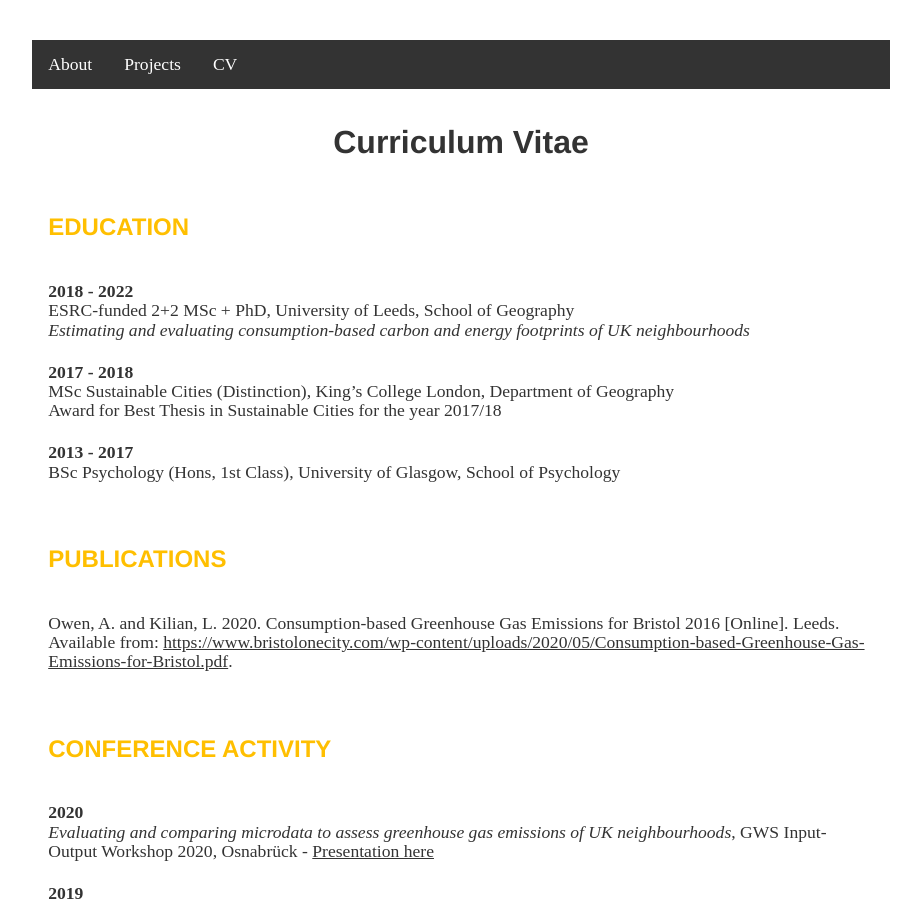
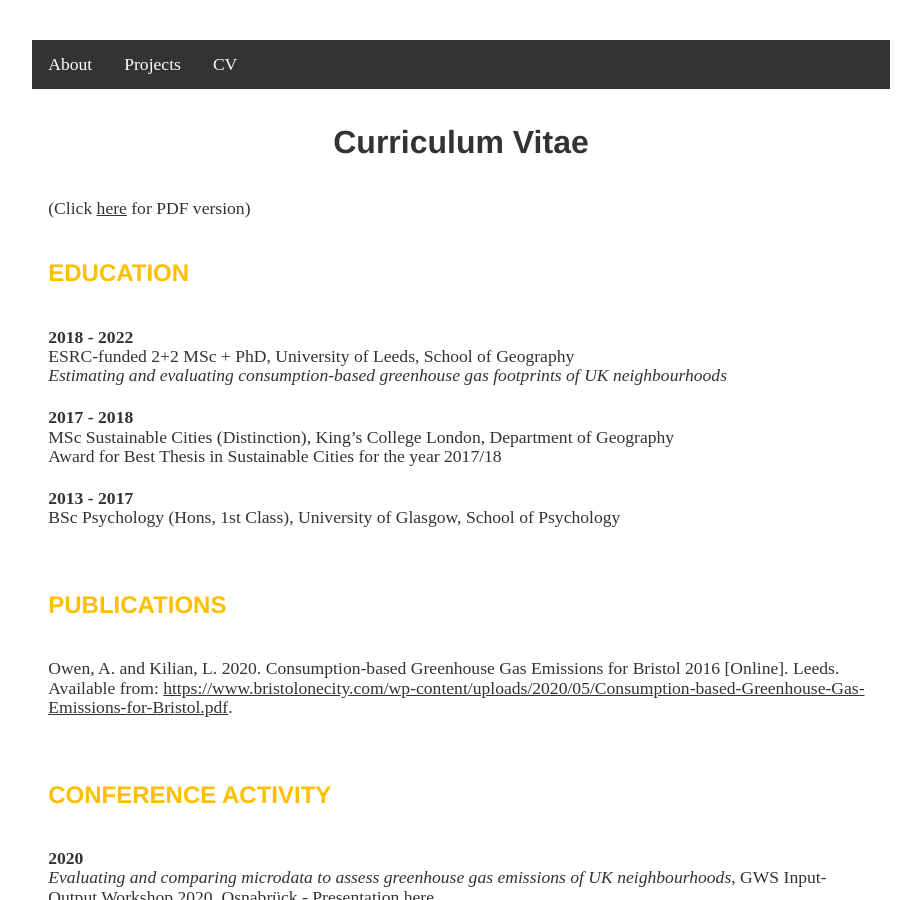
Before and after one commit to lena-kilian/lena-kilian.github.io, a Jekyll site: the page built from cv/index.md, in a window 1280 px wide and 900 px high. Shown: the whole window, without its empty margins (179-1100 px from the left). Built offline with Jekyll 4.4.1, drawn with Linux system fonts in a browser that asks for light colours; our own code applies the rules of GitHub Pages for plain Markdown files.

Commit message:
Update index.md

```diff
--- a/cv/index.md
+++ b/cv/index.md
@@ -1,10 +1,11 @@
 # Curriculum Vitae
+(Click [here](file:///C:/my_file.pdf) for PDF version)
 
 ### EDUCATION
 
 **2018 - 2022**<br/>
 ESRC-funded 2+2 MSc + PhD, University of Leeds, School of Geography
-*Estimating and evaluating consumption-based carbon and energy footprints of UK neighbourhoods*
+*Estimating and evaluating consumption-based greenhouse gas footprints of UK neighbourhoods*
 
 **2017 - 2018**<br/>
 MSc Sustainable Cities (Distinction), King’s College London, Department of Geography
```
